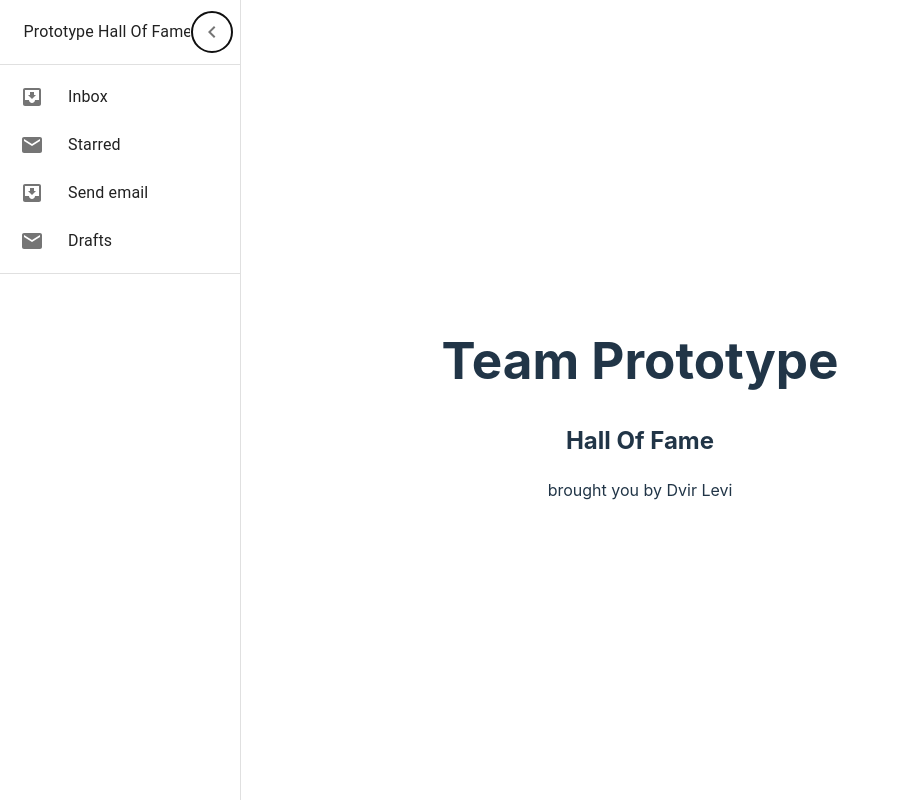
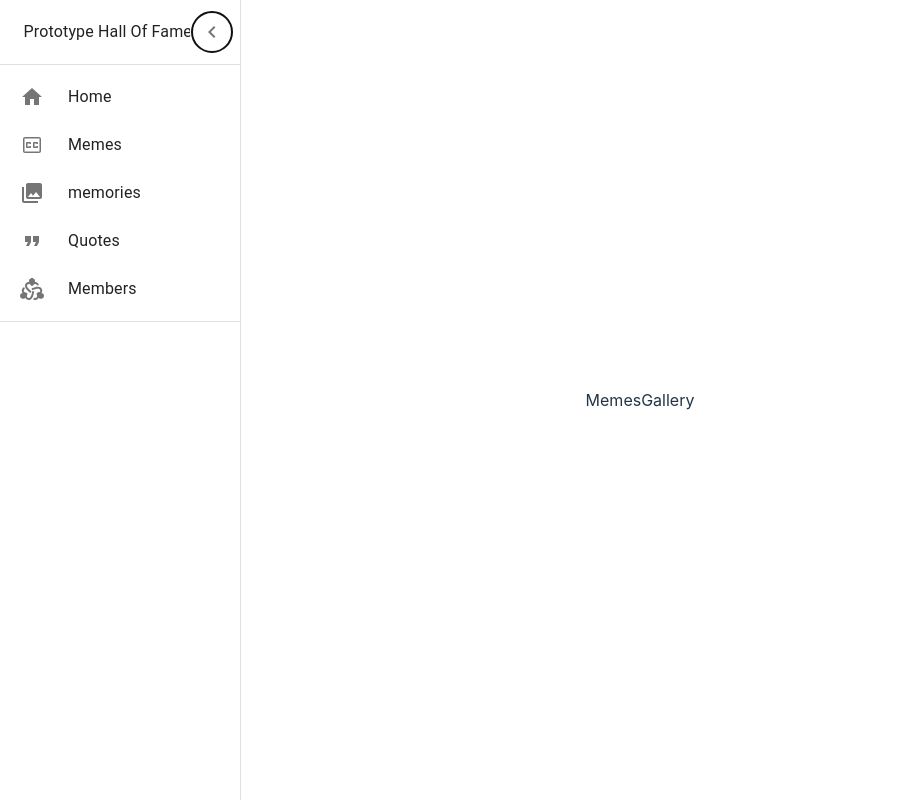
Before and after one commit to zvig23/HallOfFamePrototype, a React (Vite) app in the folder hall_of_fame_prototype/: page /Memes in a window 1280 px wide. Both pictures are taken after a click on the button 37 px from the left and 32 px from the top of the page. Shown: the whole page, without its empty margins (0-900 px from the left). Built offline with nearby package versions, Linux system fonts and the light colour scheme; no server answers.

Commit message:
add navigation that work!

```diff
--- a/hall_of_fame_prototype/src/App.tsx
+++ b/hall_of_fame_prototype/src/App.tsx
@@ -10,24 +10,56 @@ import { MemoriessGallery } from "./components/MemoriessGallery";
 import { NavBar } from "./components/NavBar";
 import { QuotesWall } from "./components/QuotesWall";
 import { firebaseConfig } from './config/firebase';
+import HomeIcon from '@mui/icons-material/Home';
+import ClosedCaptionOffIcon from '@mui/icons-material/ClosedCaptionOff';
+import CollectionsIcon from '@mui/icons-material/Collections';
+import FormatQuoteIcon from '@mui/icons-material/FormatQuote';
+import Diversity2Icon from '@mui/icons-material/Diversity2';
+import React from "react";
 
 const app = initializeApp(firebaseConfig);
 export const storage = getStorage(app);
 export const db = getFirestore(app);
 
 
+export type Page = {
+  name: string;
+  route: string;
+  icon: React.ReactNode;
+  element: JSX.Element
+}
+
+const createPage = (name: string,
+  route: string,
+  icon: React.ReactNode,
+  element: JSX.Element
+): Page => {
+  return {
+    name: name,
+    route: route,
+    icon: icon,
+    element: element
+  }
+}
+
 const App = () => {
+  const pages: Array<Page> = [
+    createPage("Home", "LandingPage", <HomeIcon />, <LandingPage />),
+    createPage("Memes", "MemesGallery", <ClosedCaptionOffIcon />, <MemesGallery />),
+    createPage("memories", "MemoriessGallery", <CollectionsIcon />, <MemoriessGallery />),
+    createPage("Quotes", "QuotesWall", <FormatQuoteIcon />, <QuotesWall />),
+    createPage("Members", "HallOfFameMembers", <Diversity2Icon />, <HallOfFameMembers />),]
+
+
   return (
     <BrowserRouter>
-     <NavBar />
+      <NavBar pages={pages}/>
       <Routes>
-        <Route path="/" element={<LandingPage />}>
-          <Route path="blogs" element={<MemesGallery />} />
-          <Route path="contact" element={<MemoriessGallery />} />
+          <Route path="Memes" element={<MemesGallery />} />
+          <Route path="memories" element={<MemoriessGallery />} />
           <Route path="HallOfFameMembers" element={<HallOfFameMembers />} />
           <Route path="QuotesWall" element={<QuotesWall />} />
           <Route path="*" element={<LandingPage />} />
-        </Route>
       </Routes>
     </BrowserRouter>)
 }
--- a/hall_of_fame_prototype/src/components/MemesGallery/MemesGallery.tsx
+++ b/hall_of_fame_prototype/src/components/MemesGallery/MemesGallery.tsx
@@ -3,6 +3,6 @@ export interface MemesGalleryProps {}
 export const MemesGallery = (props: MemesGalleryProps) => {
 
 	return (
-		<div></div>
+		<div>MemesGallery</div>
 	);
 };
--- a/hall_of_fame_prototype/src/components/NavBar/NavBar.tsx
+++ b/hall_of_fame_prototype/src/components/NavBar/NavBar.tsx
@@ -13,6 +13,11 @@ import ListItemIcon from '@mui/material/ListItemIcon';
 import ListItemText from '@mui/material/ListItemText';
 import { useState } from 'react';
 import { Drawer, DrawerHeader } from './style';
+import { Page } from '../../App';
+import { useNavigate } from 'react-router-dom';
+
+
+
 
 const LIST_ITEM_BUTTON_STYLE_BASIC: SxProps = {
 	minHeight: 48,
@@ -21,9 +26,16 @@ const LIST_ITEM_BUTTON_STYLE_BASIC: SxProps = {
 
 const LIST_ITEM_STYLE_BASIC: SxProps = { display: 'block' }
 
-export const NavBar = () => {
+
+export interface NavBarProps {
+	pages: Array<Page>;
+}
+
+
+
+export const NavBar = ({ pages }: NavBarProps) => {
 	const [open, setOpen] = useState(false);
-
+	const navigate = useNavigate()
 	const handleDrawerClicked = () => {
 		setOpen(!open);
 	};
@@ -39,12 +51,13 @@ export const NavBar = () => {
 				</DrawerHeader>
 				<Divider />
 				<List>
-					{['Inbox', 'Starred', 'Send email', 'Drafts'].map((text, index) => (
-						<ListItem key={text} disablePadding sx={LIST_ITEM_STYLE_BASIC}>
+					{pages.map((page) => (
+						<ListItem disablePadding sx={LIST_ITEM_STYLE_BASIC}>
 							<ListItemButton
 								sx={{
 									...LIST_ITEM_BUTTON_STYLE_BASIC, justifyContent: open ? 'initial' : 'center',
 								}}
+								onClick={() => { navigate(page.route) }}
 							>
 								<ListItemIcon
 									sx={{
@@ -53,9 +66,9 @@ export const NavBar = () => {
 										justifyContent: 'center',
 									}}
 								>
-									{index % 2 === 0 ? <InboxIcon /> : <MailIcon />}
+									{page.icon}
 								</ListItemIcon>
-								<ListItemText primary={text} sx={{ opacity: open ? 1 : 0 }} />
+								<ListItemText primary={page.name} sx={{ opacity: open ? 1 : 0 }} />
 							</ListItemButton>
 						</ListItem>
 					))}
```
